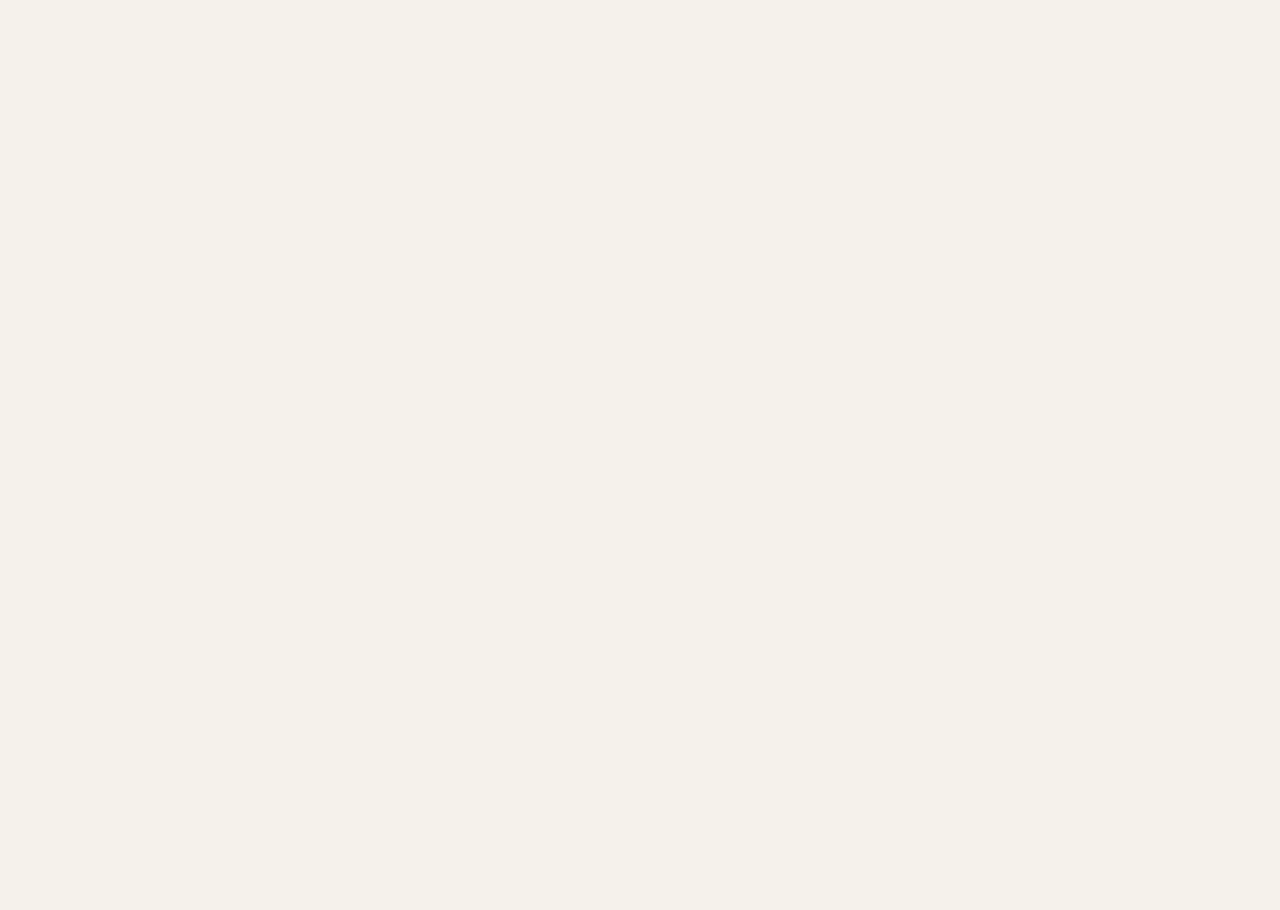
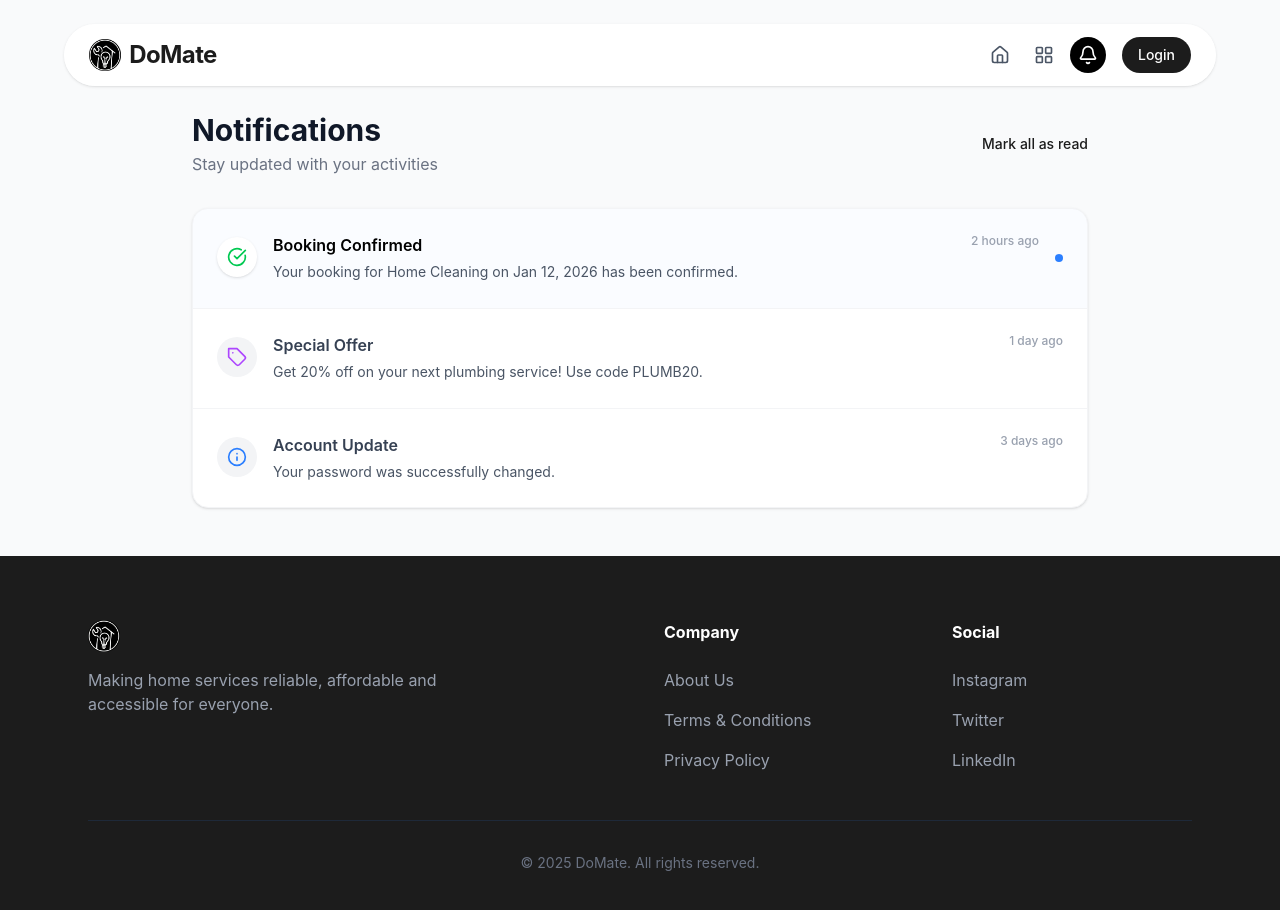
Before and after one commit to Kishore00426/Domate, a React (Vite) app in the folder frontend/: page /notifications in a window 1280 px wide. Before the commit this address had no page. Shown: the top 910 px of the page. Before the commit the page ends 800 px from the top, so only its background shows below. Built offline with nearby package versions, Linux system fonts and the light colour scheme.

Commit message:
added notification page

```diff
--- a/frontend/src/App.jsx
+++ b/frontend/src/App.jsx
@@ -22,6 +22,7 @@ import MyBookings from './pages/MyBookings';
 import Settings from './pages/Settings';
 import SavedAddresses from './pages/SavedAddresses';
 import MyPlans from './pages/MyPlans';
+import Notifications from './pages/Notifications';
 
 
 function App() {
@@ -43,6 +44,7 @@ function App() {
           <Route path="/user/addresses" element={<SavedAddresses />} />
           <Route path="/user/plans" element={<MyPlans />} />
           <Route path="/user/settings" element={<Settings />} />
+          <Route path="/notifications" element={<Notifications />} />
 
           {/* Provider Dashboard */}
           <Route path="/provider/dashboard" element={<ProviderDashboard />} />
--- a/frontend/src/components/Navbar.jsx
+++ b/frontend/src/components/Navbar.jsx
@@ -1,10 +1,10 @@
 import React, { useState, useRef, useEffect } from 'react';
 import { Link, useLocation, useNavigate } from 'react-router-dom';
-import { User, MapPin, Home, Menu, X, FileText, Calendar, Tag, Search, LogOut, LayoutGrid } from 'lucide-react';
+import { User, MapPin, Home, Menu, X, Search, LogOut, LayoutGrid, Bell } from 'lucide-react';
 import { useDispatch, useSelector } from 'react-redux';
 import { openSearchModal, closeSearchModal } from '../store/uiSlice';
 import SearchModal from './SearchModal';
-// import SearchBar from './SearchBar'; // No longer needed directly here if we replace it
+
 const Navbar = ({ variant = 'landing', user, loading = false }) => {
     const [isOpen, setIsOpen] = useState(false);
     const [searchTerm, setSearchTerm] = useState('');
@@ -19,11 +19,15 @@ const Navbar = ({ variant = 'landing', user, loading = false }) => {
     };
     const isHomeActive = location.pathname === '/home';
     const isServicesActive = location.pathname.startsWith('/services');
+    const isNotificationsActive = location.pathname === '/notifications';
 
     const isAccountPage = location.pathname === '/account' || location.pathname === '/provider/dashboard';
 
     const searchRef = useRef(null);
     const isSearchOpen = useSelector((state) => state.ui.isSearchModalOpen);
+
+    const isServiceProvider = user?.role === 'service_provider' || user?.role?.name === 'service_provider';
+    const isGuest = !user || user?.name === 'Guest' || user?.name?.toLowerCase() === 'guest';
 
     useEffect(() => {
         const handleClickOutside = (event) => {
@@ -48,9 +52,6 @@ const Navbar = ({ variant = 'landing', user, loading = false }) => {
                         <img src="/logo.png" alt="DoMate" className="h-8 w-auto" />
                         <span className="text-2xl font-bold tracking-tight text-soft-black">DoMate</span>
                     </Link>
-
-
-
 
                 </div>
 
@@ -116,6 +117,8 @@ const Navbar = ({ variant = 'landing', user, loading = false }) => {
                                 </div>
                             )}
 
+                            {!isServiceProvider && (
+                                <>
                                     <Link
                                         to="/home"
                                         className={`p-2 rounded-full transition-all ${isHomeActive ? 'bg-black text-white' : 'text-gray-600 hover:text-soft-black hover:bg-gray-100'}`}
@@ -131,6 +134,16 @@ const Navbar = ({ variant = 'landing', user, loading = false }) => {
                                     >
                                         <LayoutGrid className="w-5 h-5" />
                                     </Link>
+                                </>
+                            )}
+
+                            <Link
+                                to="/notifications"
+                                className={`p-2 rounded-full transition-all ${isNotificationsActive ? 'bg-black text-white' : 'text-gray-600 hover:text-soft-black hover:bg-gray-100'}`}
+                                title="Notifications"
+                            >
+                                <Bell className="w-5 h-5" />
+                            </Link>
 
 
                             {loading ? (
@@ -142,7 +155,7 @@ const Navbar = ({ variant = 'landing', user, loading = false }) => {
                                     </div>
                                 </div>
                             ) : isAccountPage ? (
-                                user?.name && user.name.toLowerCase() !== 'guest' ? (
+                                !isGuest ? (
                                     <button
                                         onClick={handleLogout}
                                         className="flex items-center gap-2 py-2 px-4 ml-2 bg-black text-white hover:bg-black/80 rounded-full transition-colors font-medium text-sm"
@@ -159,22 +172,27 @@ const Navbar = ({ variant = 'landing', user, loading = false }) => {
                                     </Link>
                                 )
                             ) : (
-                                <Link to={(user?.role === 'service_provider' || user?.role?.name === 'service_provider') ? "/provider/dashboard" : "/account"} className="flex items-center gap-3 pl-2 border-l border-gray-200 cursor-pointer hover:bg-gray-50 rounded-lg p-1 transition-colors">
+                                isGuest ? (
+                                    <Link
+                                        to="/login"
+                                        className="flex items-center gap-2 py-2 px-4 ml-2 bg-soft-black text-white hover:bg-black rounded-full transition-colors font-medium text-sm"
+                                    >
+                                        <span>Login</span>
+                                    </Link>
+                                ) : (
+                                    <Link to={(isServiceProvider) ? "/provider/dashboard" : "/account"} className="flex items-center gap-3 pl-2 border-l border-gray-200 cursor-pointer hover:bg-gray-50 rounded-lg p-1 transition-colors">
                                         <div className="w-9 h-9 bg-black rounded-full flex items-center justify-center text-white font-semibold">
-                                        {user?.name && user.name.toLowerCase() !== 'guest' ? (
-                                            user.name.charAt(0).toUpperCase()
-                                        ) : (
-                                            <User className="w-5 h-5" />
-                                        )}
+                                            {user?.name ? user.name.charAt(0).toUpperCase() : <User className="w-5 h-5" />}
                                         </div>
                                         <div className="hidden lg:block text-sm">
-                                        <div className="font-semibold text-soft-black leading-none mb-1">{user?.name || 'Guest'}</div>
+                                            <div className="font-semibold text-soft-black leading-none mb-1">{user?.name}</div>
                                             <div className="flex items-center gap-1 text-gray-500 text-xs">
                                                 <MapPin className="w-3 h-3" />
                                                 {user?.location || 'Unknown'}
                                             </div>
                                         </div>
                                     </Link>
+                                )
                             )}
                         </div>
                     ) : (
@@ -201,29 +219,39 @@ const Navbar = ({ variant = 'landing', user, loading = false }) => {
                 <div className="absolute top-full left-0 right-0 mt-2 bg-white rounded-2xl shadow-xl p-4 flex flex-col gap-4 md:hidden animate-in fade-in slide-in-from-top-2">
                     {isDashboard ? (
                         <>
+                            {!isServiceProvider && (
+                                <>
                                     <Link to="/home" className="flex items-center gap-3 p-3 hover:bg-gray-50 rounded-xl text-black font-medium">
                                         <Home className="w-5 h-5" /> Home
                                     </Link>
                                     <Link to="/services" className="flex items-center gap-3 p-3 hover:bg-gray-50 rounded-xl text-black font-medium">
                                         <LayoutGrid className="w-5 h-5" /> Services
                                     </Link>
+                                </>
+                            )}
+                            <Link to="/notifications" className="flex items-center gap-3 p-3 hover:bg-gray-50 rounded-xl text-black font-medium">
+                                <Bell className="w-5 h-5" /> Notifications
+                            </Link>
+
                             <div className="p-2">
                                 <input type="text" placeholder="Search..." className="w-full px-4 py-2 bg-gray-50 rounded-lg border border-gray-200 shadow-md text-black placeholder:text-gray-500" />
                             </div>
                             <div className="border-t pt-2 mt-2">
+                                {!isGuest ? (
                                     <div className="flex items-center gap-3 p-2">
                                         <div className="w-8 h-8 bg-black rounded-full flex items-center justify-center font-semibold text-white">
-                                        {user?.name && user.name.toLowerCase() !== 'guest' ? (
-                                            user.name.charAt(0).toUpperCase()
-                                        ) : (
-                                            <User className="w-4 h-4" />
-                                        )}
+                                            {user?.name ? user.name.charAt(0).toUpperCase() : <User className="w-4 h-4" />}
                                         </div>
                                         <div>
                                             <div className="font-medium text-black">{user?.name}</div>
                                             <div className="text-xs text-black font-medium">{user?.location}</div>
                                         </div>
                                     </div>
+                                ) : (
+                                    <Link to="/login" className="flex items-center justify-center p-3 bg-black text-white rounded-xl font-medium w-full">
+                                        Login
+                                    </Link>
+                                )}
                             </div>
                         </>
                     ) : (
--- /dev/null
+++ b/frontend/src/pages/Notifications.jsx
@@ -0,0 +1,132 @@
+import React, { useState } from 'react';
+import { Bell, Calendar, CheckCircle, Info, AlertCircle } from 'lucide-react';
+import Navbar from '../components/Navbar';
+import Footer from '../components/Footer';
+
+const Notifications = () => {
+    // Mock user data - in a real app this would come from context/store
+    const user = JSON.parse(localStorage.getItem('user'));
+
+    // Mock notifications data
+    const [notifications, setNotifications] = useState([
+        {
+            id: 1,
+            type: 'booking_confirmed',
+            title: 'Booking Confirmed',
+            message: 'Your booking for Home Cleaning on Jan 12, 2026 has been confirmed.',
+            time: '2 hours ago',
+            read: false
+        },
+        {
+            id: 2,
+            type: 'promo',
+            title: 'Special Offer',
+            message: 'Get 20% off on your next plumbing service! Use code PLUMB20.',
+            time: '1 day ago',
+            read: true
+        },
+        {
+            id: 3,
+            type: 'system',
+            title: 'Account Update',
+            message: 'Your password was successfully changed.',
+            time: '3 days ago',
+            read: true
+        }
+    ]);
+
+    const getIcon = (type) => {
+        switch (type) {
+            case 'booking_confirmed':
+                return <CheckCircle className="w-5 h-5 text-green-500" />;
+            case 'promo':
+                return <TagIcon className="w-5 h-5 text-purple-500" />;
+            case 'alert':
+                return <AlertCircle className="w-5 h-5 text-red-500" />;
+            default:
+                return <Info className="w-5 h-5 text-blue-500" />;
+        }
+    };
+
+    const TagIcon = ({ className }) => (
+        <svg xmlns="http://www.w3.org/2000/svg" width="24" height="24" viewBox="0 0 24 24" fill="none" stroke="currentColor" strokeWidth="2" strokeLinecap="round" strokeLinejoin="round" className={className}><path d="M12 2H2v10l9.29 9.29c.94.94 2.48.94 3.42 0l6.58-6.58c.94-.94.94-2.48 0-3.42L12 2Z" /><path d="M7 7h.01" /></svg>
+    );
+
+    const markAllAsRead = () => {
+        setNotifications(notifications.map(n => ({ ...n, read: true })));
+    };
+
+    return (
+        <div className="min-h-screen bg-gray-50 flex flex-col">
+            <Navbar user={user} variant="dashboard" />
+
+            <main className="flex-grow pt-28 pb-12 px-4 md:px-8">
+                <div className="max-w-4xl mx-auto">
+                    <div className="flex items-center justify-between mb-8">
+                        <div>
+                            <h1 className="text-3xl font-bold text-gray-900">Notifications</h1>
+                            <p className="text-gray-500 mt-1">Stay updated with your activities</p>
+                        </div>
+                        <button
+                            onClick={markAllAsRead}
+                            className="text-sm text-soft-black font-medium hover:underline"
+                        >
+                            Mark all as read
+                        </button>
+                    </div>
+
+                    <div className="bg-white rounded-2xl shadow-sm border border-gray-100 overflow-hidden">
+                        {notifications.length > 0 ? (
+                            <div className="divide-y divide-gray-100">
+                                {notifications.map((notification) => (
+                                    <div
+                                        key={notification.id}
+                                        className={`p-6 flex gap-4 transition-colors hover:bg-gray-50 ${!notification.read ? 'bg-blue-50/30' : ''}`}
+                                    >
+                                        <div className="mt-1 flex-shrink-0">
+                                            <div className={`w-10 h-10 rounded-full flex items-center justify-center ${!notification.read ? 'bg-white shadow-sm' : 'bg-gray-100'}`}>
+                                                {getIcon(notification.type)}
+                                            </div>
+                                        </div>
+                                        <div className="flex-1">
+                                            <div className="flex items-start justify-between gap-4">
+                                                <div>
+                                                    <h3 className={`text-base font-semibold ${!notification.read ? 'text-black' : 'text-gray-700'}`}>
+                                                        {notification.title}
+                                                    </h3>
+                                                    <p className="text-gray-600 mt-1 text-sm leading-relaxed">
+                                                        {notification.message}
+                                                    </p>
+                                                </div>
+                                                <span className="text-xs font-medium text-gray-400 whitespace-nowrap">
+                                                    {notification.time}
+                                                </span>
+                                            </div>
+                                        </div>
+                                        {!notification.read && (
+                                            <div className="self-center">
+                                                <div className="w-2 h-2 bg-blue-500 rounded-full"></div>
+                                            </div>
+                                        )}
+                                    </div>
+                                ))}
+                            </div>
+                        ) : (
+                            <div className="p-12 text-center">
+                                <div className="w-16 h-16 bg-gray-100 rounded-full flex items-center justify-center mx-auto mb-4">
+                                    <Bell className="w-8 h-8 text-gray-400" />
+                                </div>
+                                <h3 className="text-lg font-medium text-gray-900">No notifications yet</h3>
+                                <p className="text-gray-500 mt-1">We'll notify you when something important happens.</p>
+                            </div>
+                        )}
+                    </div>
+                </div>
+            </main>
+
+            <Footer />
+        </div>
+    );
+};
+
+export default Notifications;
```
Also changed, not shown: 1 other file (tests, documents, lock files or other folders). Lines whose indentation alone changed are shown as unchanged.
